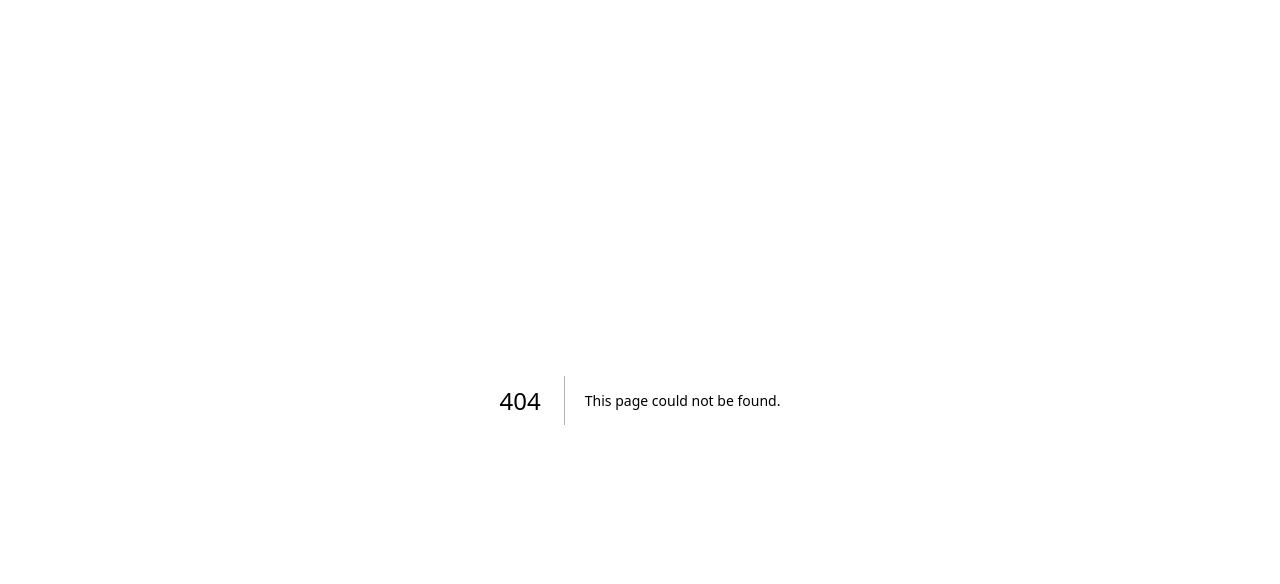
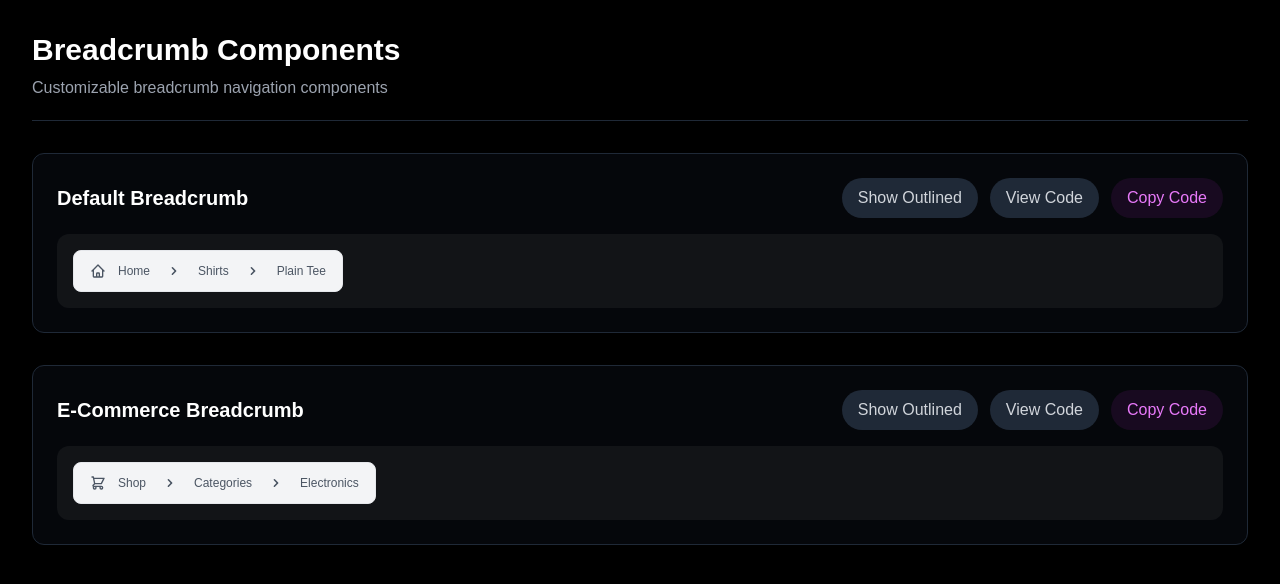
Before and after one commit to Naval1525/UI_Library, a Next.js app: page /breadcrumb in a window 1280 px wide. Before the commit this address had no page. Shown: the top 584 px of the page. Built offline with nearby package versions, Linux system fonts and the light colour scheme.

Commit message:
brerad crub

```diff
--- /dev/null
+++ b/app/(Dashboard)/(route)/breadcrumb/Breadcrumb.js
@@ -0,0 +1,227 @@
+"use client"
+import React, { useState } from 'react';
+
+/**
+ * Constants & Breadcrumb Types
+ */
+const BREADCRUMB_TYPES = {
+  default: {
+    title: "Default Breadcrumb",
+    items: [
+      { label: 'Home', icon: (
+        <svg
+          xmlns="http://www.w3.org/2000/svg"
+          className="size-4"
+          fill="none"
+          viewBox="0 0 24 24"
+          stroke="currentColor"
+        >
+          <path
+            strokeLinecap="round"
+            strokeLinejoin="round"
+            strokeWidth="2"
+            d="M3 12l2-2m0 0l7-7 7 7M5 10v10a1 1 0 001 1h3m10-11l2 2m-2-2v10a1 1 0 01-1 1h-3m-6 0a1 1 0 001-1v-4a1 1 0 011-1h2a1 1 0 011 1v4a1 1 0 001 1m-6 0h6"
+          />
+        </svg>
+      )},
+      { label: 'Shirts' },
+      { label: 'Plain Tee' }
+    ],
+    styles: {
+      solid: "border-gray-200 text-gray-600 bg-gray-100",
+      outlined: "border-gray-700 text-gray-400 bg-transparent"
+    }
+  },
+  ecommerce: {
+    title: "E-commerce Breadcrumb",
+    items: [
+      { label: 'Shop', icon: (
+        <svg
+          xmlns="http://www.w3.org/2000/svg"
+          className="size-4"
+          fill="none"
+          viewBox="0 0 24 24"
+          stroke="currentColor"
+        >
+          <path
+            strokeLinecap="round"
+            strokeLinejoin="round"
+            strokeWidth="2"
+            d="M3 3h2l.4 2M7 13h10l4-8H5.4M7 13L5.4 5M7 13l-2.293 2.293c-.63.63-.184 1.707.707 1.707H17m0 0a2 2 0 100 4 2 2 0 000-4zm-8 2a2 2 0 11-4 0 2 2 0 014 0z"
+          />
+        </svg>
+      )},
+      { label: 'Categories' },
+      { label: 'Electronics' }
+    ],
+    styles: {
+      solid: "border-gray-200 text-gray-600 bg-gray-100",
+      outlined: "border-gray-700 text-gray-400 bg-transparent"
+    }
+  }
+};
+
+const Separator = () => (
+  <li className="flex items-center">
+    <svg
+      xmlns="http://www.w3.org/2000/svg"
+      className="size-4"
+      viewBox="0 0 20 20"
+      fill="currentColor"
+    >
+      <path
+        fillRule="evenodd"
+        d="M7.293 14.707a1 1 0 010-1.414L10.586 10 7.293 6.707a1 1 0 011.414-1.414l4 4a1 1 0 010 1.414l-4 4a1 1 0 01-1.414 0z"
+        clipRule="evenodd"
+      />
+    </svg>
+  </li>
+);
+
+const generateBreadcrumbCode = (breadcrumb, variant) => {
+  const baseStyles = variant === 'solid' ?
+    'bg-gray-100 hover:text-gray-900' :
+    'bg-transparent hover:text-gray-300';
+
+  return `
+<nav aria-label="Breadcrumb" className="flex">
+  <ol className="flex overflow-hidden rounded-lg border ${breadcrumb.styles[variant]}">
+    ${breadcrumb.items.map((item, index) => `
+    ${index > 0 ? `<li className="flex items-center">
+      <svg xmlns="http://www.w3.org/2000/svg" className="size-4" viewBox="0 0 20 20" fill="currentColor">
+        <path fillRule="evenodd" d="M7.293 14.707a1 1 0 010-1.414L10.586 10 7.293 6.707a1 1 0 011.414-1.414l4 4a1 1 0 010 1.414l-4 4a1 1 0 01-1.414 0z" clipRule="evenodd" />
+      </svg>
+    </li>` : ''}
+    <li className="flex items-center">
+      ${index === 0 ? `
+      <a href="#" className="flex h-10 items-center gap-1.5 ${baseStyles} px-4 transition">
+        ${item.icon ? item.icon.type : ''}
+        <span className="ms-1.5 text-xs font-medium">${item.label}</span>
+      </a>
+      ` : `
+      <a href="#" className="flex h-10 items-center ${baseStyles} px-4 text-xs font-medium transition">
+        ${item.label}
+      </a>
+      `}
+    </li>`).join('')}
+  </ol>
+</nav>`;
+};
+
+const Breadcrumb = ({ breadcrumb, variant }) => (
+  <nav aria-label="Breadcrumb" className="flex">
+    <ol className={`flex overflow-hidden rounded-lg border ${breadcrumb.styles[variant]}`}>
+      {breadcrumb.items.map((item, index) => (
+        <React.Fragment key={index}>
+          {index > 0 && <Separator />}
+          <li className="flex items-center">
+            <a
+              href="#"
+              className={`flex h-10 items-center ${
+                variant === 'solid' ? 'hover:text-gray-900' : 'hover:text-gray-300'
+              } ${index === 0 ? 'gap-1.5' : ''} ${
+                variant === 'solid' ? 'bg-gray-100' : 'bg-transparent'
+              } px-4 transition`}
+            >
+              {item.icon && index === 0 && item.icon}
+              <span className={`${index === 0 ? 'ms-1.5' : ''} text-xs font-medium`}>
+                {item.label}
+              </span>
+            </a>
+          </li>
+        </React.Fragment>
+      ))}
+    </ol>
+  </nav>
+);
+
+const BreadcrumbLibrary = () => {
+  const [showCode, setShowCode] = useState(
+    Object.keys(BREADCRUMB_TYPES).reduce((acc, type) => ({
+      ...acc,
+      [type]: false
+    }), {})
+  );
+
+  const [selectedVariant, setSelectedVariant] = useState(
+    Object.keys(BREADCRUMB_TYPES).reduce((acc, type) => ({
+      ...acc,
+      [type]: 'solid'
+    }), {})
+  );
+
+  const copyCodeToClipboard = (type) => {
+    const breadcrumb = BREADCRUMB_TYPES[type];
+    const code = generateBreadcrumbCode(breadcrumb, selectedVariant[type]);
+    navigator.clipboard.writeText(code);
+  };
+
+  const toggleCode = (type) => {
+    setShowCode(prev => ({
+      ...prev,
+      [type]: !prev[type]
+    }));
+  };
+
+  const toggleVariant = (type) => {
+    setSelectedVariant(prev => ({
+      ...prev,
+      [type]: prev[type] === 'solid' ? 'outlined' : 'solid'
+    }));
+  };
+
+  return (
+    <div className="bg-black min-h-screen text-white p-8">
+      <div className="max-w-7xl mx-auto space-y-8">
+        {/* Header */}
+        <div className="border-b border-gray-800 pb-5">
+          <h2 className="text-3xl font-semibold">Breadcrumb Components</h2>
+          <p className="text-gray-400 mt-2">Customizable breadcrumb navigation components</p>
+        </div>
+
+        {/* Breadcrumb Previews */}
+        {Object.entries(BREADCRUMB_TYPES).map(([type, breadcrumb]) => (
+          <div key={type} className="space-y-4 border border-gray-800 rounded-xl p-6 bg-gray-900/30">
+            <div className="flex items-center justify-between">
+              <h3 className="text-xl font-semibold capitalize">
+                {breadcrumb.title}
+              </h3>
+              <div className="flex gap-3">
+                <button
+                  onClick={() => toggleVariant(type)}
+                  className="px-4 py-2 rounded-full bg-gray-800 text-gray-300 hover:text-white hover:bg-gray-700 transition-all duration-200"
+                >
+                  {selectedVariant[type] === 'solid' ? 'Show Outlined' : 'Show Solid'}
+                </button>
+                <button
+                  onClick={() => toggleCode(type)}
+                  className="px-4 py-2 rounded-full bg-gray-800 text-gray-300 hover:text-white hover:bg-gray-700 transition-all duration-200"
+                >
+                  {showCode[type] ? "View UI" : "View Code"}
+                </button>
+                <button
+                  onClick={() => copyCodeToClipboard(type)}
+                  className="px-4 py-2 rounded-full bg-fuchsia-600/10 text-fuchsia-400 hover:bg-fuchsia-600/20 transition-all duration-200"
+                >
+                  Copy Code
+                </button>
+              </div>
+            </div>
+
+            {showCode[type] ? (
+              <pre className="bg-gray-950 text-gray-300 p-4 rounded-xl overflow-x-auto border border-gray-800">
+                <code>{generateBreadcrumbCode(breadcrumb, selectedVariant[type])}</code>
+              </pre>
+            ) : (
+              <div className="p-4 bg-white/5 rounded-xl">
+                <Breadcrumb breadcrumb={breadcrumb} variant={selectedVariant[type]} />
+              </div>
+            )}
+          </div>
+        ))}
+      </div>
+    </div>
+  );
+};
+
+export default BreadcrumbLibrary;
--- /dev/null
+++ b/app/(Dashboard)/(route)/breadcrumb/page.js
@@ -0,0 +1,10 @@
+import React from 'react'
+import BreadcrumbLibrary from './Breadcrumb.js'
+
+function breadcrumb() {
+  return (
+    <div><BreadcrumbLibrary></BreadcrumbLibrary></div>
+  )
+}
+
+export default breadcrumb
```
